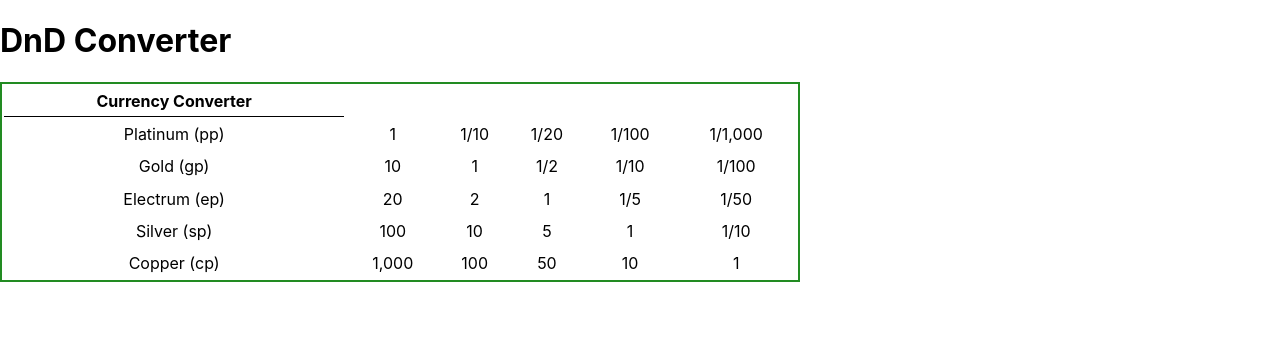
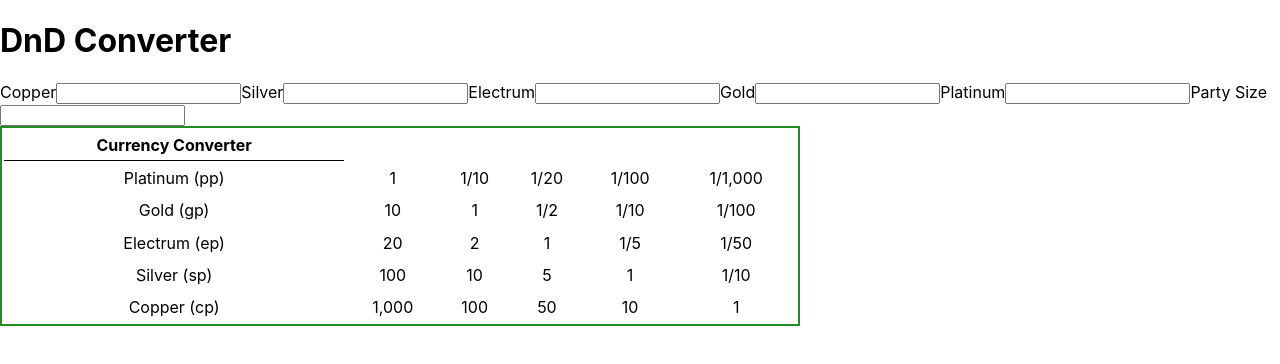
Before and after one commit to LoweSimon/DnDCurrencyConverter, a React (Create React App) app: page / in a window 1280 px wide. Shown: the top 364 px of the page. Built offline with nearby package versions, Linux system fonts and the light colour scheme.

Commit message:
Added conversion inputs to page

```diff
--- a/src/App.js
+++ b/src/App.js
@@ -1,11 +1,13 @@
 import './App.css';
 import Title from './title';
 import Conversiontable from './conversiontable';
+import Conversioninput from './conversioninput';
 
 function App() {
   return (
     <div className="App">
     <Title />
+    <Conversioninput />
     <Conversiontable />
     </div>
   );
--- /dev/null
+++ b/src/conversioninput.js
@@ -0,0 +1,27 @@
+import React from "react";
+
+function Conversioninput()  {
+    return  (
+    <div>
+        <label id="copper">Copper</label>
+        <input type="number" id="cp"></input>
+
+        <label id="silver">Silver</label>
+        <input type="number" id="sp"></input>
+
+        <lable id="electrum">Electrum</lable>
+        <input type="number" id="ep"></input>
+
+        <label id="gold">Gold</label>
+        <input type="number" id="gp"></input>
+
+        <label id="plat">Platinum</label>
+        <input type="number" id="pp"></input>
+
+        <label id="party">Party Size</label>
+        <input type="number" id="partysize"></input>
+    </div>
+    )
+}
+
+export default Conversioninput
```
